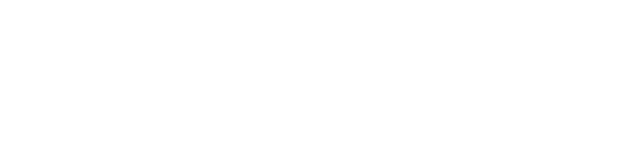
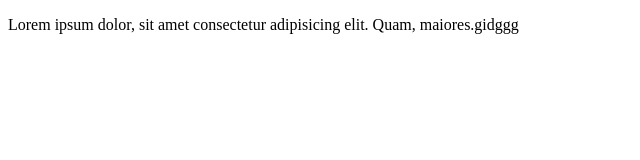
Before and after one commit to Azeezarise/test-project, a plain HTML site: page index.html in a window 1280 px wide. Shown: the whole page, without its empty margins (0-640 px from the left). Drawn offline with Linux system fonts and the light colour scheme.

Commit message:
add paragraph

```diff
--- a/index.html
+++ b/index.html
@@ -7,6 +7,6 @@
     <title>Document</title>
 </head>
 <body>
-
+    <p>Lorem ipsum dolor, sit amet consectetur adipisicing elit. Quam, maiores.gidggg</p>
 </body>
 </html>
```
